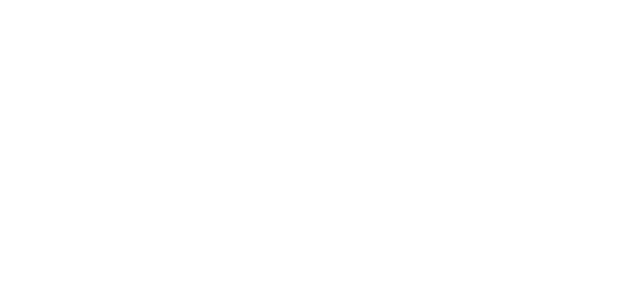
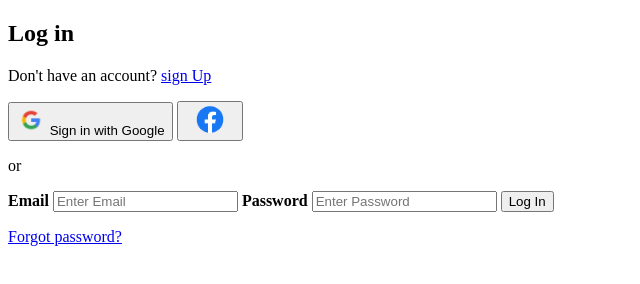
Before and after one commit to tizzifona/Where-is-my-HTML-, a plain HTML site: page index.html in a window 1280 px wide. Shown: the whole page, without its empty margins (0-640 px from the left). Drawn offline with Linux system fonts and the light colour scheme.

Commit message:
Added structure of login form

```diff
--- a/index.html
+++ b/index.html
@@ -3,7 +3,43 @@
   <head>
     <meta charset="UTF-8" />
     <meta name="viewport" content="width=device-width, initial-scale=1.0" />
-    <title>Document</title>
+    <title>Where is my HTML?</title>
   </head>
-  <body></body>
+  <body>
+    <main>
+      <section>
+        <form action="#" method="post">
+          <h1>Log in</h1>
+          <p>Don't have an account? <a href="#">sign Up</a></p>
+          <button type="button">
+            <img
+              src="./assets/images/Google-logo.png"
+              alt="Google icon"
+              width="30px"
+            />
+            Sign in with Google
+          </button>
+          <button type="button" aria-label="Sign in with Facebook">
+            <img
+              src="./assets/images/Facebook-logo.png"
+              alt="Facebook icon"
+              width="50px"
+            />
+          </button>
+          <p><span>or</span></p>
+          <label for="email"><b>Email</b></label>
+          <input type="text" name="email" placeholder="Enter Email" required />
+          <label for="password"><b>Password</b></label>
+          <input
+            type="password"
+            name="password"
+            placeholder="Enter Password"
+            required
+          />
+          <button type="submit">Log In</button>
+          <p><a href="#">Forgot password?</a></p>
+        </form>
+      </section>
+    </main>
+  </body>
 </html>
```
Also changed, not shown: assets/images/Facebook-logo.png (added), assets/images/Google-logo.png (added).
